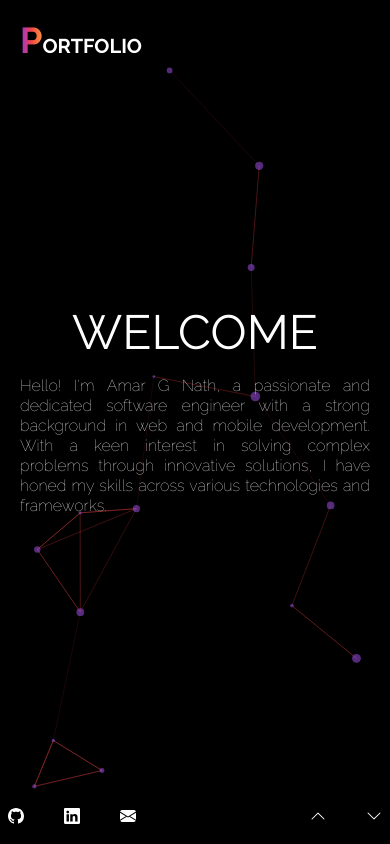
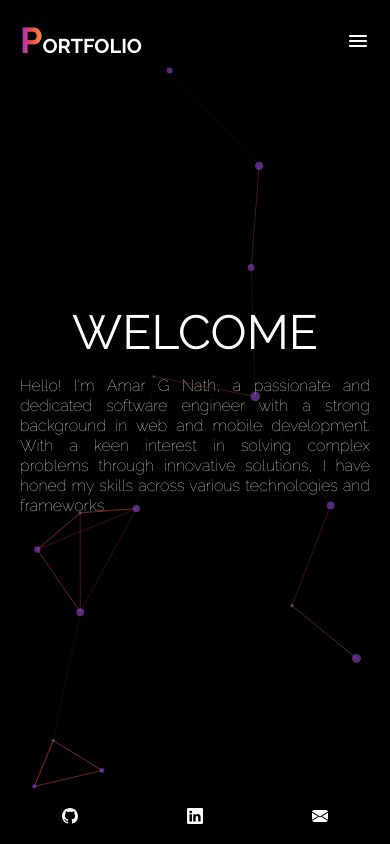
Before and after one commit to Amarr7777/Portfolio, a React (Vite) app: page / in a window 390 px wide. Built offline with nearby package versions, Linux system fonts and the light colour scheme.

Commit message:
mobile view side menu integrated

```diff
--- a/src/components/Footer.jsx
+++ b/src/components/Footer.jsx
@@ -40,20 +40,23 @@ function Footer({ setPageIndex, pageIndex }) {
     }
   };
   return (
-    <footer className="absolute bottom-0 px-2 gap-2 md:gap-0  flex flex-row w-full justify-between items-center z-10">
-      <div className="flex justify-evenly items-center text-white gap-10 pb-5 md:pl-5">
+    <footer className="absolute bottom-0 px-2 gap-2 md:gap-0  flex flex-row w-full justify-evenly md:justify-between items-center z-1">
+      <div className="flex w-full md:w-fit md:justify-evenly justify-around items-center text-white md:gap-10 pb-5 md:pl-5">
         <a href="https://github.com/Amarr7777" className="cursor-pointer">
-          <Github/>
+          <Github />
         </a>
-        <a href="http://www.linkedin.com/in/amargnath" className="cursor-pointer">
-          <LinkedIn/>
+        <a
+          href="http://www.linkedin.com/in/amargnath"
+          className="cursor-pointer"
+        >
+          <LinkedIn />
         </a>
         <a href="mailto:amarpradeep0805@gmail.com" className="cursor-pointer">
-          <Mail/>
+          <Mail />
         </a>
       </div>
 
-      <div className="flex justify-evenly items-center text-white gap-10 pb-5 md:pr-5">
+      <div className="hidden md:flex justify-evenly items-center text-white gap-10 pb-5 md:pr-5">
         <motion.button
           whileHover={{
             scale: 1.2,
@@ -62,7 +65,7 @@ function Footer({ setPageIndex, pageIndex }) {
           whileTap={{ scale: 0.9 }}
           onClick={navigateUP}
         >
-          <ChevronUp/>
+          <ChevronUp />
         </motion.button>
         <motion.button
           whileHover={{
@@ -72,7 +75,7 @@ function Footer({ setPageIndex, pageIndex }) {
           whileTap={{ scale: 0.9 }}
           onClick={navigateDown}
         >
-          <ChevronDown/>
+          <ChevronDown />
         </motion.button>
       </div>
     </footer>
--- a/src/components/Header.jsx
+++ b/src/components/Header.jsx
@@ -1,10 +1,15 @@
-import React from "react";
-import { motion } from "framer-motion";
+import React, { useState } from "react";
+import { AnimatePresence, motion } from "framer-motion";
+import MenuRoundedIcon from "@mui/icons-material/MenuRounded";
+import CloseRoundedIcon from "@mui/icons-material/CloseRounded";
 
-function Header({ pageIndex }) {
+function Header({ pageIndex, setPageIndex }) {
+  const [visibility, setVisibility] = useState(false);
+
   return (
-    <header className="absolute flex w-full items-center justify-start mx-auto p-5 cursor-pointer">
-      {pageIndex == 1 ? (
+    <header className="absolute flex w-full items-center justify-between p-5 cursor-pointer">
+      {pageIndex === 1 ? (
+        <>
           <motion.h1
             key={pageIndex}
             initial={{ y: 0, opacity: 0 }}
@@ -17,7 +22,9 @@ function Header({ pageIndex }) {
             </span>
             KILLS
           </motion.h1>
+        </>
       ) : (
+        <>
           <motion.h1
             key={pageIndex}
             initial={{ y: 0, opacity: 0 }}
@@ -29,9 +36,90 @@ function Header({ pageIndex }) {
               P
             </span>
             ORTFOLIO
-          {/* {" "}{textClose} */}
           </motion.h1>
+        </>
       )}
+
+      {/* Animate presence around the menu and close icons */}
+      <button className="md:hidden cursor-pointer z-50" onClick={() => setVisibility(!visibility)}>
+        <AnimatePresence mode="wait">
+          {!visibility ? (
+            <motion.div
+              key="menuIcon"
+              initial={{ opacity: 0 }}
+              animate={{ opacity: 1 }}
+              exit={{ opacity: 0 }}
+              transition={{ duration: 0.5 }}
+            >
+              <MenuRoundedIcon className="text-white" />
+            </motion.div>
+          ) : (
+            <motion.div
+              key="closeIcon"
+              initial={{ opacity: 0 }}
+              animate={{ opacity: 1 }}
+              exit={{ opacity: 0 }}
+              transition={{ duration: 0.5 }}
+            >
+              <CloseRoundedIcon className="text-white" />
+            </motion.div>
+          )}
+        </AnimatePresence>
+      </button>
+
+      {/* Animate presence around the menu items */}
+      <AnimatePresence mode="wait">
+        {visibility && (
+          <motion.ul
+            key="menu"
+            initial={{ opacity: 0, y: -50 }}
+            animate={{ opacity: 1, y: 0 }}
+            exit={{ opacity: 0, y: -50 }}
+            transition={{ duration: 0.5 }}
+            className="absolute top-0 w-full h-screen flex flex-col justify-center items-center space-y-6 z-10 bg-black bg-opacity-90 text-white left-0"
+          >
+            <li
+              onClick={() => {
+                setPageIndex(0);
+                setVisibility(false);
+              }}
+              className="bg-gradient-to-r from-purple-600 via-red-500 to-orange-400 w-fit bg-no-repeat"
+              style={{
+                backgroundSize: "100% 3px",
+                backgroundPosition: "left bottom",
+              }}
+            >
+              Home
+            </li>
+            <li
+              onClick={() => {
+                setPageIndex(1);
+                setVisibility(false);
+              }}
+              className="bg-gradient-to-r from-purple-600 via-red-500 to-orange-400 w-fit bg-no-repeat"
+              style={{
+                backgroundSize: "100% 3px",
+                backgroundPosition: "left bottom",
+              }}
+            >
+              Skills
+            </li>
+            <li
+              onClick={() => {
+                setPageIndex(2);
+                setVisibility(false);
+              }}
+              className="bg-gradient-to-r from-purple-600 via-red-500 to-orange-400 w-fit bg-no-repeat"
+              style={{
+                backgroundSize: "100% 3px",
+                backgroundPosition: "left bottom",
+              }}
+            >
+              Projects
+            </li>
+          </motion.ul>
+        )}
+      </AnimatePresence>
     </header>
   );
 }
--- a/src/components/Home.jsx
+++ b/src/components/Home.jsx
@@ -12,7 +12,7 @@ function Home() {
           duration: 2,
           y: { duration: 0.6 },
         }}
-        className="relative bg-transparent flex flex-col h-full justify-center items-center text-center px-5 z-10"
+        className="relative bg-transparent flex flex-col h-full justify-center items-center text-center px-5 z-1"
       >
         <h1 className="text-white  text-5xl sm:text-5xl md:text-7xl lg:text-7xl font-ConcertOne">
           WELCOME
--- a/src/components/SectionONe.jsx
+++ b/src/components/SectionONe.jsx
@@ -32,7 +32,7 @@ function SectionOne() {
   }, []);
   return (
     <div className="relative h-screen w-full">
-      <Header pageIndex={pageIndex} />
+      <Header pageIndex={pageIndex} setPageIndex={setPageIndex} />
       {pageIndex === 0 && <Home />}
       {pageIndex === 1 && <Skills />}
       {pageIndex === 2 && <Projects />}
--- a/src/components/Skills.jsx
+++ b/src/components/Skills.jsx
@@ -21,7 +21,7 @@ function Skills() {
       (newIndex + 2) % indices.length,
     ]);
     setIndexMobile(newIndex);
-    setDirection("prev")
+    setDirection("prev");
   };
 
   const next = () => {
@@ -32,7 +32,7 @@ function Skills() {
       (newIndex + 2) % indices.length,
     ]);
     setIndexMobile(newIndex);
-    setDirection("next")
+    setDirection("next");
   };
 
   return (
@@ -40,20 +40,24 @@ function Skills() {
       <div className="flex h-screen items-center justify-evenly gap-5 px-5 w-full ">
         <button
           onClick={prev}
-          className="text-white bg-transparent absolute left-5 z-50"
+          className="text-white bg-transparent flex items-center justify-center absolute left-5 md:z-10 md:bg-gray-50 md:p-2 md:rounded-full md:bg-opacity-50"
         >
           <ChevronLeft />
         </button>
-        <SkillCard indexArray={indexArray} indices={indices} direction={direction} />
-        <SkillCardMobile indexMobile={indexMobile} direction={direction}/>
+        <SkillCard
+          indexArray={indexArray}
+          indices={indices}
+          direction={direction}
+        />
+        <SkillCardMobile indexMobile={indexMobile} direction={direction} />
         <button
           onClick={next}
-          className="text-white bg-transparent absolute right-5 z-50"
+          className="text-white bg-transparent flex items-center justify-center absolute right-5 md:z-10 md:bg-gray-50 md:p-2 md:rounded-full md:bg-opacity-50"
         >
           <ChevronRight />
         </button>
       </div>
-      <div className="absolute w-full bottom-[15%] sm:bottom-[20%] flex items-end justify-center px-2 sm:px-5 space-x-2 sm:space-x-5 text-white font-ConcertOne z-10">
+      <div className="absolute w-full bottom-[15%] sm:bottom-[20%] flex items-end justify-center px-2 sm:px-5 space-x-2 sm:space-x-5 text-white font-ConcertOne z-1">
         {indices.map((index) => (
           <div
             key={index}
--- a/src/constants/projects.js
+++ b/src/constants/projects.js
@@ -12,10 +12,10 @@ const projects = [
         "VocalVision: A web app for visually impaired, converting images to audio descriptions. Uses YOLO for object detection, gTTS for narration. Accessible and easy integration. Frontend: React.js, Backend: Flask, CV: OpenCV, TTS: gTTS. #AccessibilityTech",
     },
     {
-      name: "BookStore",
-      link: "https://github.com/Amarr7777/bookstore.git",
+      name: "EventEase",
+      link: "https://github.com/Amarr7777/EventEase.git",
       content:
-        "This a bookstore where data is fetched from NY times API and shown in the web app and a search bar is which is completely functional",
+        "EventEase is a scalable event management app using React for the frontend and Node.js with Express for the backend. JWT secures authentication, and RabbitMQ facilitates communication between the User and Event services, enabling reliable, asynchronous messaging in a microservices architecture.",
     },
     {
       name: "GroomGuard",
```
Also changed, not shown: package.json (+6 -2 lines), 1 other file (tests, documents, lock files or other folders). Lines whose indentation alone changed are shown as unchanged.
